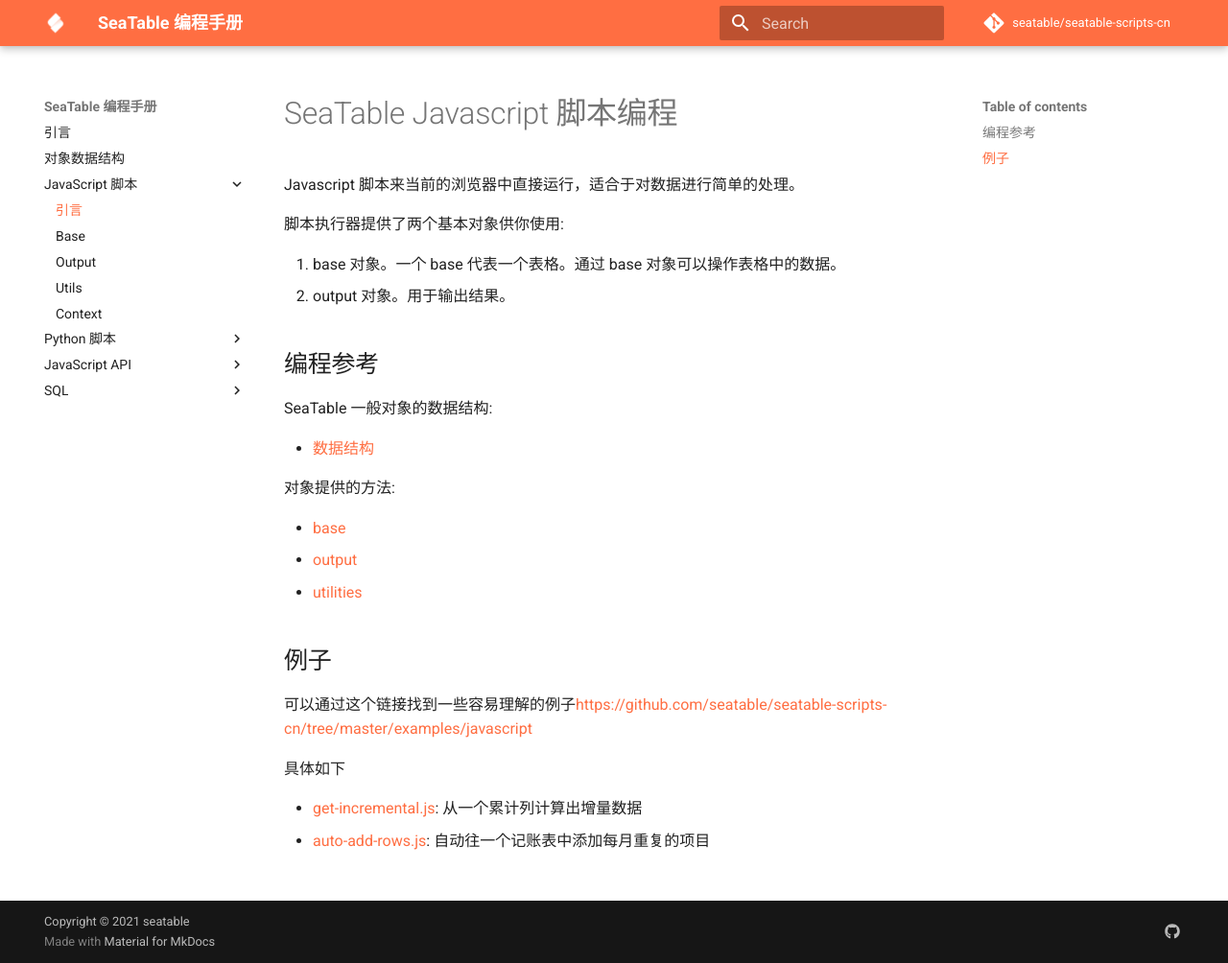
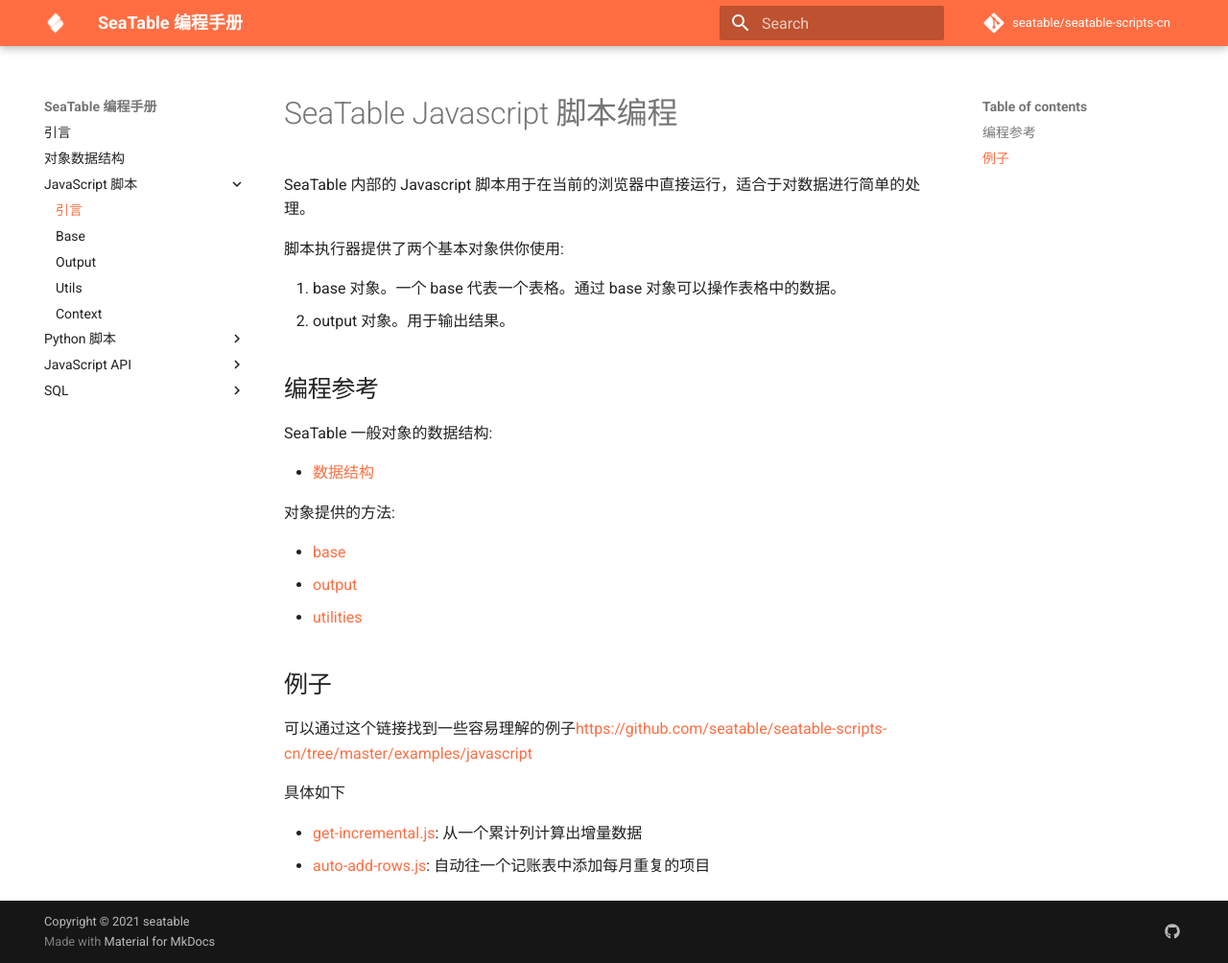
Before and after one commit to seatable/seatable-scripts-cn, an MkDocs documentation site: the page built from manual/javascript/README.md, in a window 1280 px wide and 1004 px high. Shown: the whole window at 96% size. Built offline with MkDocs 1.6.1 and Material for MkDocs 9.7.7, drawn with Linux system fonts in a browser that asks for light colours; comment, search, counter and statistics services are not loaded.

Commit message:
Update README.md

```diff
--- a/manual/javascript/README.md
+++ b/manual/javascript/README.md
@@ -1,6 +1,6 @@
 # SeaTable Javascript 脚本编程
 
-Javascript 脚本来当前的浏览器中直接运行，适合于对数据进行简单的处理。
+SeaTable 内部的 Javascript 脚本用于在当前的浏览器中直接运行，适合于对数据进行简单的处理。
 
 脚本执行器提供了两个基本对象供你使用:
 
```
